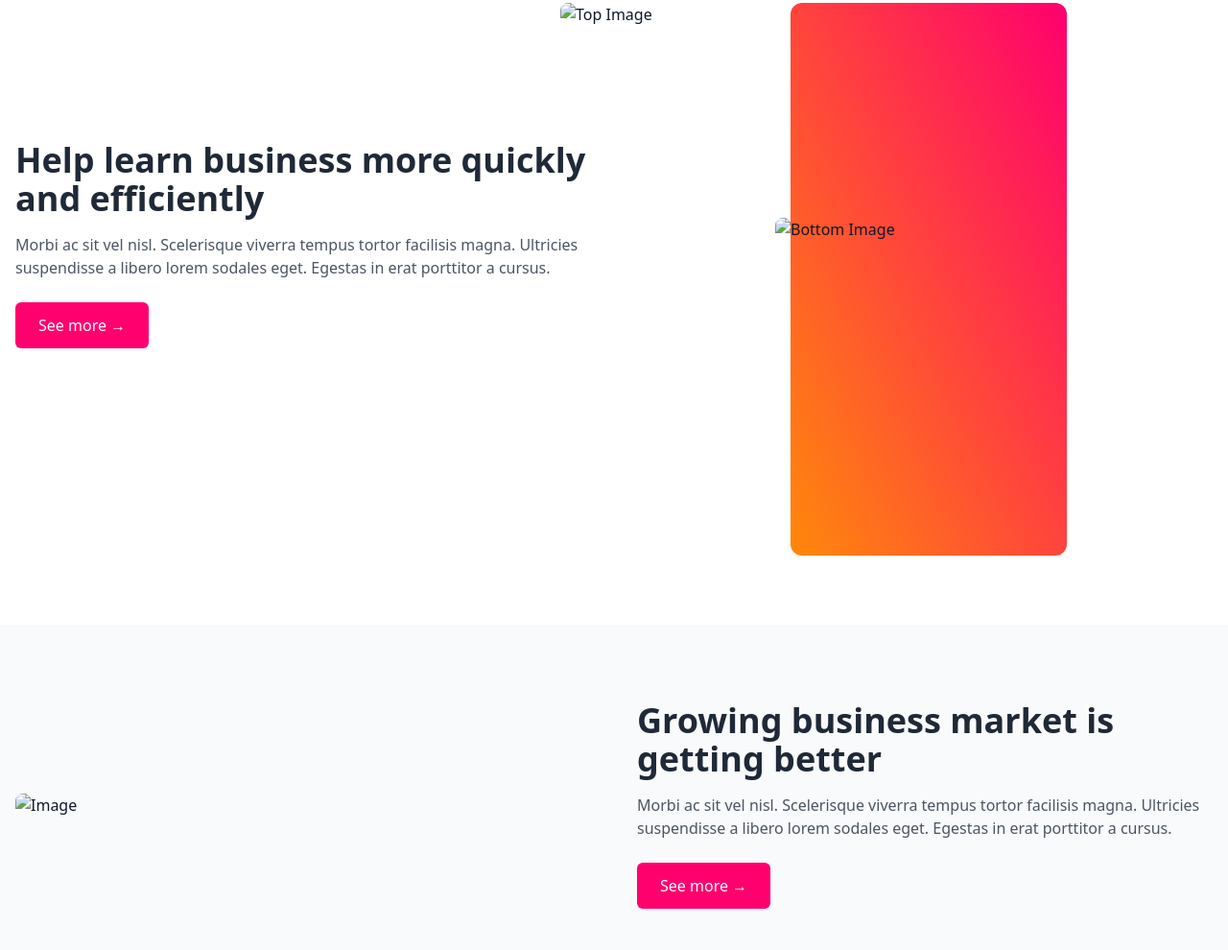
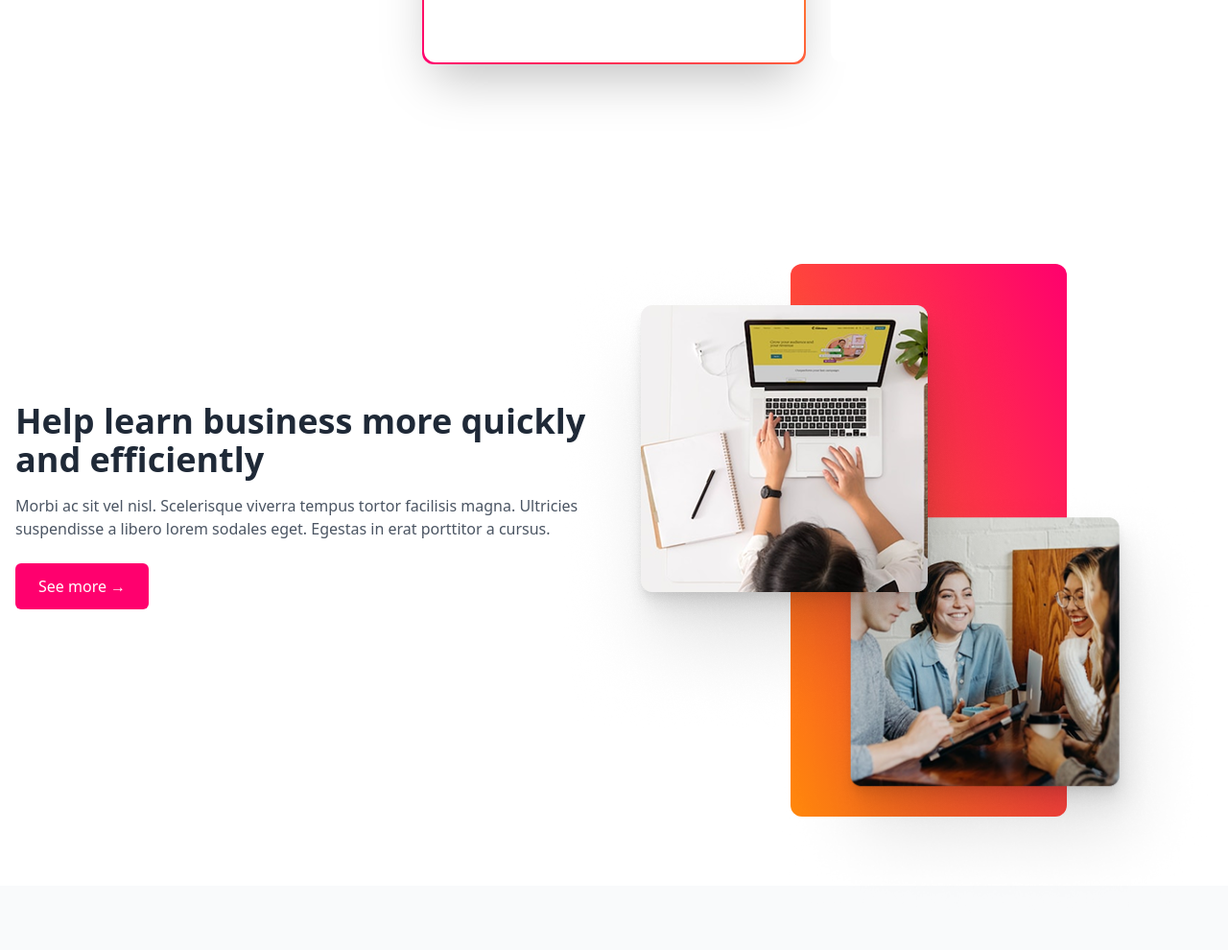
Before and after one commit to abdelkodosfathy/english_courses, a plain HTML site: page index.html in a window 1280 px wide. Shown: the part 1257-2247 px from the top of the page at 96% size. Drawn offline with nearby package versions, Linux system fonts and the light colour scheme; the site is published under a folder, as on GitHub Pages, so addresses that start at the root find nothing.

Commit message:
fix assets path

```diff
--- a/index.html
+++ b/index.html
@@ -95,7 +95,7 @@
         <div class="w-full md:w-1/2 relative">
           <!-- Large Image -->
           <img
-            src="/assets/img/Rectangle 3.png"
+            src="assets/img/Rectangle 3.png"
             alt="Main Image"
             class="rounded-lg w-full"
           />
@@ -177,14 +177,14 @@
       <div class="absolute -top-36 left-40 w-72 h-[36rem] rounded-xl z-10 bg-gradient-to-bl from-[#FF006E] to-[#FF880B]">
       </div>
       <div class="absolute -top-36 -left-20 w-100 h-100 z-20">
-        <img src="/assets/img/Rectangle 10.png"
+        <img src="assets/img/Rectangle 10.png"
             alt="Top Image"
             class="w-full h-full object-cover rounded-lg" />
       </div>
 
       <!-- الصورة السفلى -->
       <div class="absolute top-20 left-36 w-100 h-100 z-10">
-        <img src="/assets/img/Rectangle 11.png"
+        <img src="assets/img/Rectangle 11.png"
             alt="Bottom Image"
             class="w-full h-full object-cover rounded-lg" />
       </div>
@@ -199,7 +199,7 @@
     <!-- Left: Image with Gradient -->
     <div class="w-full lg:w-1/2 relative">
       <div class="absolute top-0 left-0 w-40 h-40 bg-gradient-to-br from-[#FF006E] to-[#FFBE0B] rounded-xl -z-10"></div>
-      <img src="/assets/img/Group 71.png" alt="Image" class="rounded-lg relative z-10">
+      <img src="assets/img/Group 71.png" alt="Image" class="rounded-lg relative z-10">
     </div>
     <!-- Right: Text -->
     <div class="w-full lg:w-1/2 text-center lg:text-left">
```
